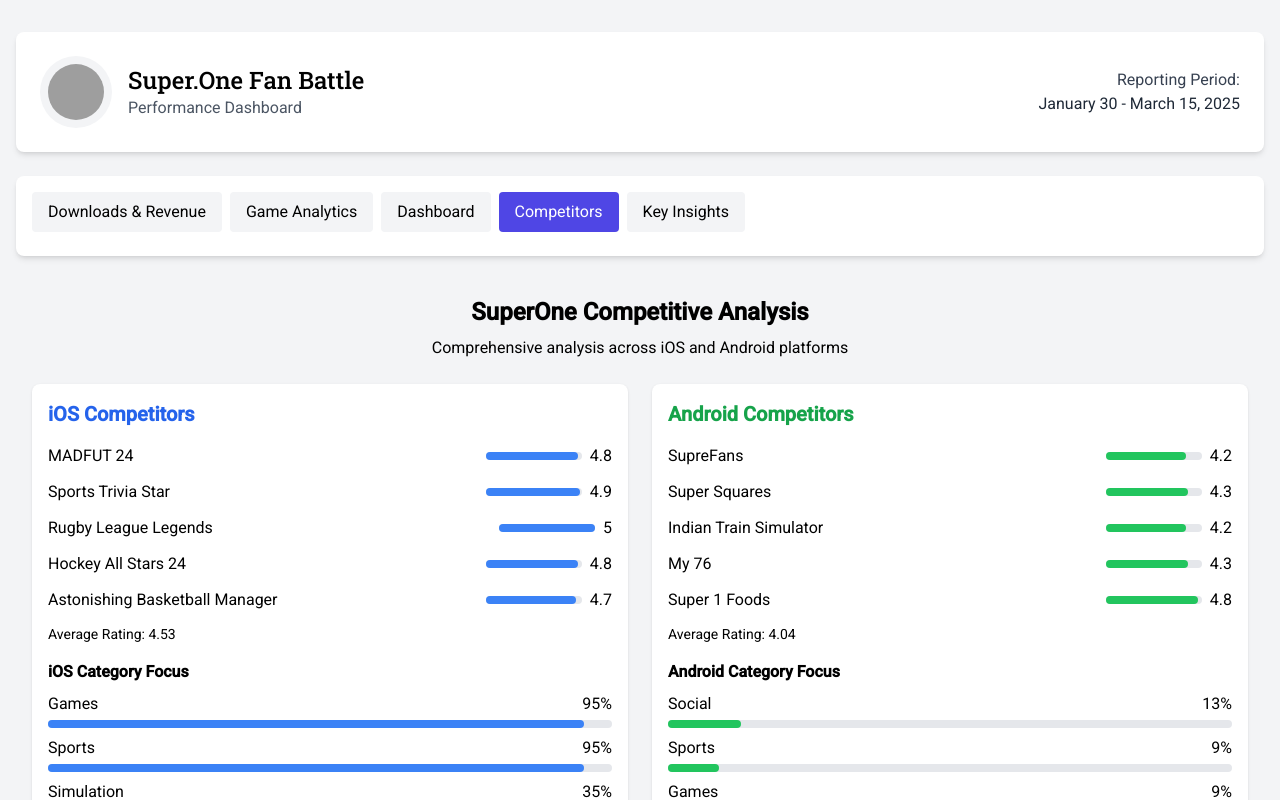
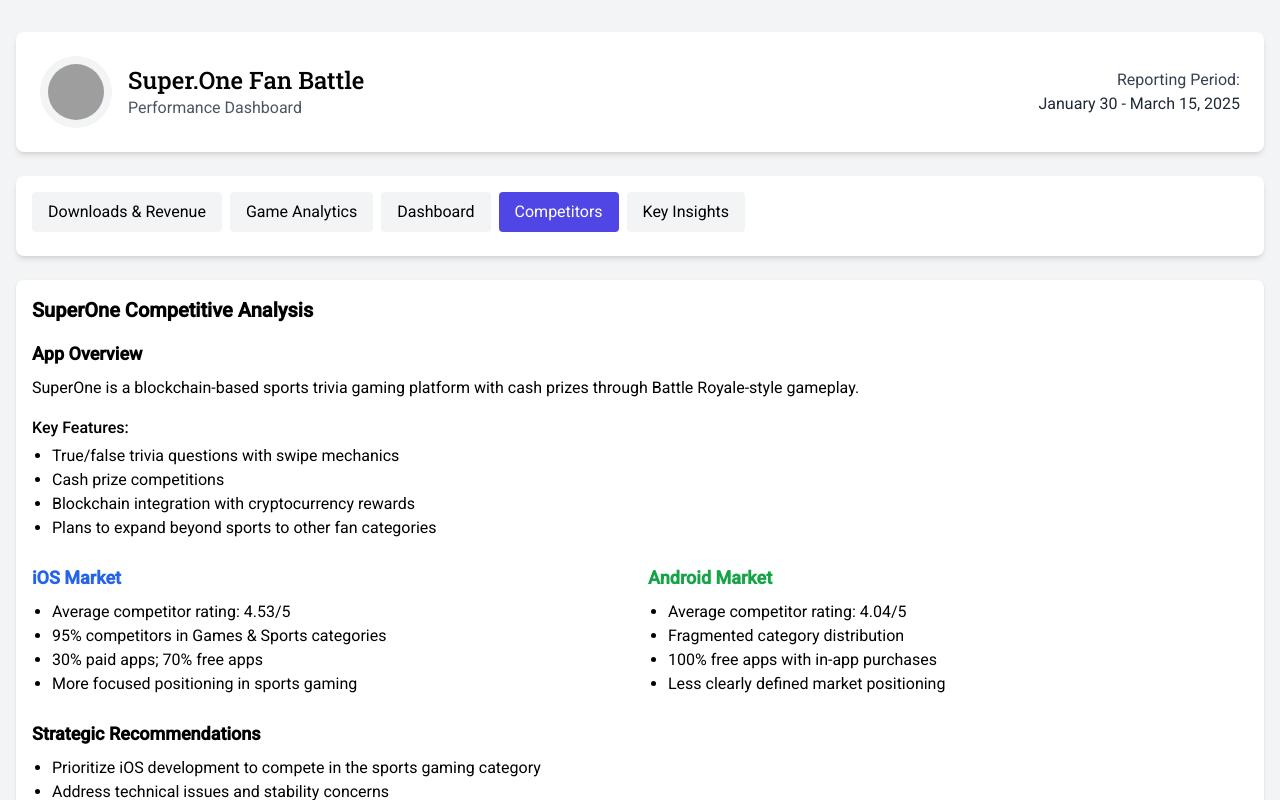
Before and after one commit to robertredbox/RBM_SuperOne_Dashboard_170325, a React (Create React App) app: page / in a window 1280 px wide. Both pictures are taken after a click on the button "Competitors". Shown: the top 800 px of the page. Built offline with nearby package versions, Linux system fonts and the light colour scheme; grey boxes are pictures that could not be loaded.

Commit message:
Create minimal version to fix deployment error

```diff
--- a/src/components/CompetitiveAnalysis.js
+++ b/src/components/CompetitiveAnalysis.js
@@ -1,213 +1,59 @@
 import React from 'react';
 
 const CompetitiveAnalysis = () => {
-  // Simple data structures for the competitive analysis
-  const iosRatings = [
-    { name: 'MADFUT 24', rating: 4.8 },
-    { name: 'Sports Trivia Star', rating: 4.9 },
-    { name: 'Rugby League Legends', rating: 5.0 },
-    { name: 'Hockey All Stars 24', rating: 4.8 },
-    { name: 'Astonishing Basketball Manager', rating: 4.7 }
-  ];
+  return (
+    <div className="bg-white p-4 rounded-lg shadow">
+      <h2 className="text-xl font-bold mb-4">SuperOne Competitive Analysis</h2>
 
-  const androidRatings = [
-    { name: 'SupreFans', rating: 4.2 },
-    { name: 'Super Squares', rating: 4.3 },
-    { name: 'Indian Train Simulator', rating: 4.2 },
-    { name: 'My 76', rating: 4.3 },
-    { name: 'Super 1 Foods', rating: 4.8 }
-  ];
+      <div className="mb-6">
+        <h3 className="text-lg font-semibold mb-2">App Overview</h3>
+        <p>SuperOne is a blockchain-based sports trivia gaming platform with cash prizes through Battle Royale-style gameplay.</p>
 
-  const iosCategories = [
-    { name: 'Games', percentage: 95 },
-    { name: 'Sports', percentage: 95 },
-    { name: 'Simulation', percentage: 35 },
-    { name: 'Arcade', percentage: 25 }
-  ];
-
-  const androidCategories = [
-    { name: 'Social', percentage: 13 },
-    { name: 'Sports', percentage: 9 },
-    { name: 'Games', percentage: 9 },
-    { name: 'Entertainment', percentage: 9 }
-  ];
-
-  const positiveAndroid = [
-    "Instant payment of winnings to wallet",
-    "Improving app quality with updates",
-    "Visually appealing graphics and user interface",
-    "Exciting gameplay combining sports knowledge and earning potential"
-  ];
-
-  const negativeAndroid = [
-    "Historical login/technical issues",
-    "Some allegations of being a 'scam'",
-    "Token/cryptocurrency issues (disappeared tokens)",
-    "Long development cycle with delayed feature releases"
-  ];
-
-  const positiveIos = [
-    "Simple and intuitive gameplay",
-    "Attractive visual design",
-    "Sports trivia content quality",
-    "Cash prize incentives"
-  ];
-
-  const negativeIos = [
-    "Limited iOS-specific user feedback available",
-    "Competition from higher-rated sports trivia games",
-    "Potential crypto-skepticism from mainstream audience"
-  ];
-
-  const recommendations = [
-    "Prioritize iOS development to compete in the sports gaming category",
-    "Address technical issues and stability concerns",
-    "Ensure transparency with cryptocurrency/token features",
-    "Expand sports coverage beyond football to compete with multi-sport offerings",
-    "Consider premium features similar to iOS competitors"
-  ];
-
-  return (
-    <div className="bg-gray-100 p-4">
-      <div className="text-center mb-6">
-        <h1 className="text-2xl font-bold mb-2">SuperOne Competitive Analysis</h1>
-        <p>Comprehensive analysis across iOS and Android platforms</p>
+        <h4 className="font-medium mt-4 mb-1">Key Features:</h4>
+        <ul className="list-disc pl-5">
+          <li>True/false trivia questions with swipe mechanics</li>
+          <li>Cash prize competitions</li>
+          <li>Blockchain integration with cryptocurrency rewards</li>
+          <li>Plans to expand beyond sports to other fan categories</li>
+        </ul>
       </div>
 
-      <div className="grid grid-cols-1 lg:grid-cols-2 gap-6 mb-6">
-        {/* iOS Competitors Analysis */}
-        <div className="bg-white rounded-lg shadow p-4">
-          <h2 className="text-xl font-bold mb-4 text-blue-600">iOS Competitors</h2>
-          <div className="space-y-3">
-            {iosRatings.map((competitor, index) => (
-              <div key={index} className="flex justify-between items-center">
-                <span>{competitor.name}</span>
-                <div className="flex items-center">
-                  <div className="w-24 bg-gray-200 rounded-full h-2 mr-2">
-                    <div className="bg-blue-500 h-2 rounded-full" style={{width: `${competitor.rating * 20}%`}}></div>
-                  </div>
-                  <span>{competitor.rating}</span>
-                </div>
-              </div>
-            ))}
-          </div>
-          <p className="mt-3 text-sm">Average Rating: 4.53</p>
-
-          <h3 className="font-bold mt-4 mb-2">iOS Category Focus</h3>
-          <div className="space-y-2">
-            {iosCategories.map((category, index) => (
-              <div key={index}>
-                <div className="flex justify-between">
-                  <span>{category.name}</span>
-                  <span>{category.percentage}%</span>
-                </div>
-                <div className="w-full bg-gray-200 rounded-full h-2 mt-1">
-                  <div className="bg-blue-500 h-2 rounded-full" style={{width: `${category.percentage}%`}}></div>
-                </div>
-              </div>
-            ))}
-          </div>
+      <div className="grid grid-cols-1 md:grid-cols-2 gap-4 mb-6">
+        <div>
+          <h3 className="text-lg font-semibold mb-2 text-blue-600">iOS Market</h3>
+          <ul className="list-disc pl-5">
+            <li>Average competitor rating: 4.53/5</li>
+            <li>95% competitors in Games & Sports categories</li>
+            <li>30% paid apps; 70% free apps</li>
+            <li>More focused positioning in sports gaming</li>
+          </ul>
         </div>
 
-        {/* Android Competitors Analysis */}
-        <div className="bg-white rounded-lg shadow p-4">
-          <h2 className="text-xl font-bold mb-4 text-green-600">Android Competitors</h2>
-          <div className="space-y-3">
-            {androidRatings.map((competitor, index) => (
-              <div key={index} className="flex justify-between items-center">
-                <span>{competitor.name}</span>
-                <div className="flex items-center">
-                  <div className="w-24 bg-gray-200 rounded-full h-2 mr-2">
-                    <div className="bg-green-500 h-2 rounded-full" style={{width: `${competitor.rating * 20}%`}}></div>
-                  </div>
-                  <span>{competitor.rating}</span>
-                </div>
-              </div>
-            ))}
-          </div>
-          <p className="mt-3 text-sm">Average Rating: 4.04</p>
-
-          <h3 className="font-bold mt-4 mb-2">Android Category Focus</h3>
-          <div className="space-y-2">
-            {androidCategories.map((category, index) => (
-              <div key={index}>
-                <div className="flex justify-between">
-                  <span>{category.name}</span>
-                  <span>{category.percentage}%</span>
-                </div>
-                <div className="w-full bg-gray-200 rounded-full h-2 mt-1">
-                  <div className="bg-green-500 h-2 rounded-full" style={{width: `${category.percentage}%`}}></div>
-                </div>
-              </div>
-            ))}
-          </div>
+        <div>
+          <h3 className="text-lg font-semibold mb-2 text-green-600">Android Market</h3>
+          <ul className="list-disc pl-5">
+            <li>Average competitor rating: 4.04/5</li>
+            <li>Fragmented category distribution</li>
+            <li>100% free apps with in-app purchases</li>
+            <li>Less clearly defined market positioning</li>
+          </ul>
         </div>
       </div>
 
-      <div className="grid grid-cols-1 lg:grid-cols-2 gap-6 mb-6">
-        {/* iOS User Sentiment */}
-        <div className="bg-white rounded-lg shadow p-4">
-          <h2 className="text-xl font-bold mb-4 text-blue-600">iOS User Sentiment</h2>
-
-          <div className="bg-green-50 p-3 rounded-lg mb-4">
-            <h3 className="font-bold mb-2">Positive Feedback</h3>
-            <ul className="list-disc pl-5 space-y-1">
-              {positiveIos.map((item, index) => (
-                <li key={index}>{item}</li>
-              ))}
-            </ul>
-          </div>
-
-          <div className="bg-red-50 p-3 rounded-lg">
-            <h3 className="font-bold mb-2">Negative Feedback</h3>
-            <ul className="list-disc pl-5 space-y-1">
-              {negativeIos.map((item, index) => (
-                <li key={index}>{item}</li>
-              ))}
-            </ul>
-          </div>
-        </div>
-
-        {/* Android User Sentiment */}
-        <div className="bg-white rounded-lg shadow p-4">
-          <h2 className="text-xl font-bold mb-4 text-green-600">Android User Sentiment</h2>
-
-          <div className="bg-green-50 p-3 rounded-lg mb-4">
-            <h3 className="font-bold mb-2">Positive Feedback</h3>
-            <ul className="list-disc pl-5 space-y-1">
-              {positiveAndroid.map((item, index) => (
-                <li key={index}>{item}</li>
-              ))}
-            </ul>
-          </div>
-
-          <div className="bg-red-50 p-3 rounded-lg">
-            <h3 className="font-bold mb-2">Negative Feedback</h3>
-            <ul className="list-disc pl-5 space-y-1">
-              {negativeAndroid.map((item, index) => (
-                <li key={index}>{item}</li>
-              ))}
-            </ul>
-          </div>
-        </div>
-      </div>
-
-      {/* Strategic Recommendations */}
-      <div className="bg-white rounded-lg shadow p-4 mb-6">
-        <h2 className="text-xl font-bold mb-4">Strategic Recommendations</h2>
-        <ul className="list-disc pl-5 space-y-2">
-          {recommendations.map((item, index) => (
-            <li key={index}>{item}</li>
-          ))}
+      <div className="mb-6">
+        <h3 className="text-lg font-semibold mb-2">Strategic Recommendations</h3>
+        <ul className="list-disc pl-5">
+          <li>Prioritize iOS development to compete in the sports gaming category</li>
+          <li>Address technical issues and stability concerns</li>
+          <li>Ensure transparency with cryptocurrency/token features</li>
+          <li>Expand sports coverage beyond football to compete with multi-sport offerings</li>
+          <li>Consider premium features similar to iOS competitors</li>
         </ul>
       </div>
 
-      {/* Key Opportunity */}
-      <div className="bg-blue-50 rounded-lg shadow p-4">
-        <h2 className="text-xl font-bold mb-2">Key Opportunity</h2>
-        <p>
-          The most significant opportunity appears to be in establishing SuperOne as the dominant player in the crypto-integrated sports trivia niche, leveraging both traditional cash prizes and blockchain rewards to appeal to both mainstream sports fans and crypto enthusiasts.
-        </p>
+      <div className="bg-blue-50 p-3 rounded">
+        <h3 className="text-lg font-semibold mb-2">Key Opportunity</h3>
+        <p>The most significant opportunity is establishing SuperOne as the dominant player in the crypto-integrated sports trivia niche, leveraging both traditional cash prizes and blockchain rewards to appeal to both mainstream sports fans and crypto enthusiasts.</p>
       </div>
     </div>
   );
```
